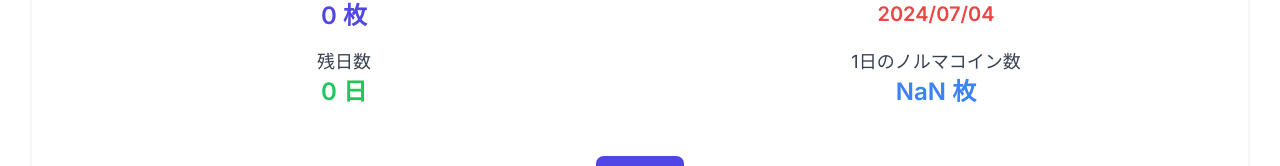
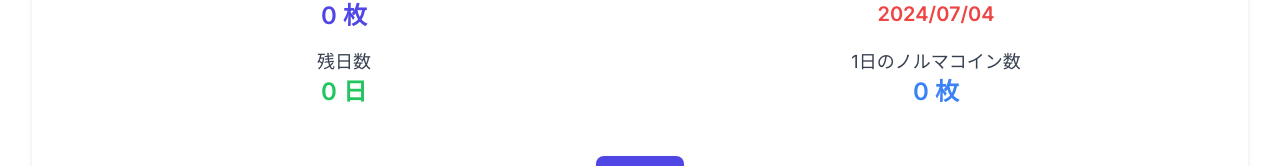
Before and after one commit to ksdeveloper0201/atDNC, a Next.js app: page /tsumutsumuTodo/todoInfo in a window 1280 px wide. Shown: the part 324-490 px from the top of the page. Built offline with nearby package versions, Linux system fonts and the light colour scheme.

Commit message:
localStrageにデータを保存するように機能追加

```diff
--- a/app/tsumutsumuTodo/page.tsx
+++ b/app/tsumutsumuTodo/page.tsx
@@ -2,6 +2,8 @@ import SetTodoInfo from "@/components/tsumutsumuTodo/setTodoInfo";
 
 
 const TsumutsumuTodo = () => {
+    const todoData = localStorage.getItem('todoData')
+    if (todoData) console.log('todoData', todoData)
     return (
         <div className="container mx-auto px-6 py-8">
             <div className="text-center">
--- a/app/tsumutsumuTodo/todoInfo/page.tsx
+++ b/app/tsumutsumuTodo/todoInfo/page.tsx
@@ -1,9 +1,8 @@
-'use client'
+'use client';
 
 import { formatDate } from '@/utils/util-function';
 import { useSearchParams } from 'next/navigation';
-import { Suspense } from 'react';
-import { Button } from "@/components/ui/button"
+import { Button } from "@/components/ui/button";
 
 const TodoInfo = () => {
     const searchParams = useSearchParams();
@@ -11,23 +10,48 @@ const TodoInfo = () => {
     const todoObject = {
         goalTitle: searchParams.get('goalTitle') ?? '',
         goalDescription: searchParams.get('goalDescription') ?? '',
-        goalDeadline: searchParams.get('goalDeadline') ?? (new Date()).toString(),
+        goalDeadline: searchParams.get('goalDeadline') ?? new Date().toISOString(), // フォーマットをISOに統一
         goalCoin: parseInt(searchParams.get('goalCoin') ?? '0'),
         currentCoin: parseInt(searchParams.get('currentCoin') ?? '0'),
         goalBox: parseInt(searchParams.get('goalBox') ?? '0'),
     };
 
+    // goalDeadlineが有効か確認
     const goalDeadline = new Date(todoObject.goalDeadline);
     const today = new Date();
+
+    // 無効な日付に対処
+    if (isNaN(goalDeadline.getTime())) {
+        console.error('Invalid goalDeadline:', todoObject.goalDeadline);
+        return <div>Invalid goal deadline provided.</div>;
+    }
+
+    // 日付の差を計算
     const tillGoalDatesTime = goalDeadline.getTime() - today.getTime();
-    const tillGoalDates = Math.floor(tillGoalDatesTime / (60 * 60 * 24 * 1000));
+    const tillGoalDates = Math.floor(tillGoalDatesTime / (1000 * 60 * 60 * 24));
 
+    // コインの計算
     const goalCoin = todoObject.goalCoin ? todoObject.goalCoin : todoObject.goalBox * 30000;
     const goalBox = todoObject.goalBox ? todoObject.goalBox : Math.floor(todoObject.goalCoin / 30000);
-    const oneDayNorma = (goalCoin - todoObject.currentCoin) / tillGoalDates;
+
+    // 残り日数が0以下の場合の処理
+    const oneDayNorma = tillGoalDates > 0 ? Math.floor((goalCoin - todoObject.currentCoin) / tillGoalDates) : 0;
+
+    const calculatedTodoData = {
+        ...todoObject,
+        goalCoin: goalCoin,
+        goalBox: goalBox
+    };
+
+    const sendTodoData = () => {
+        try {
+            localStorage.setItem('todoData', JSON.stringify(calculatedTodoData));
+        } catch (e) {
+            console.error('Error saving to localStorage:', e);
+        }
+    };
 
     return (
-        <>
         <div className='grid gap-6 p-6 bg-white shadow-md rounded-lg'>
             <div className='text-center'>
                 <h1 className='text-3xl font-bold text-gray-900 mb-2'>
@@ -41,7 +65,6 @@ const TodoInfo = () => {
                     <span className='text-lg text-gray-700'>目標コイン枚数</span>
                     <span className='text-2xl font-semibold text-indigo-600'>{goalCoin} 枚</span>
                 </div>
-
                 <div className='flex flex-col items-center'>
                     <span className='text-lg text-gray-700'>目標ボックス数</span>
                     <span className='text-2xl font-semibold text-indigo-600'>{goalBox} 個</span>
@@ -64,26 +87,17 @@ const TodoInfo = () => {
 
                 <div className='flex flex-col items-center'>
                     <span className='text-lg text-gray-700'>1日のノルマコイン数</span>
-                        <span className='text-2xl font-semibold text-blue-500'>{Math.floor(oneDayNorma)} 枚</span>
+                    <span className='text-2xl font-semibold text-blue-500'>{oneDayNorma} 枚</span>
                 </div>
             </div>
 
             <div className='flex justify-center mt-6'>
-                    <Button className='bg-indigo-600 text-white hover:bg-indigo-700 px-4 py-2 rounded-lg shadow'>
+                <Button onClick={sendTodoData} className='bg-indigo-600 text-white hover:bg-indigo-700 px-4 py-2 rounded-lg shadow'>
                     登録する
                 </Button>
             </div>
         </div>
-        </>
     );
 };
 
-const TodoInfoPage = () => {
-    return (
-        <Suspense fallback={<div>loading...</div>}>
-            <TodoInfo />
-        </Suspense>
-    );
-}
-
-export default TodoInfoPage;
+export default TodoInfo;
```
Lines whose indentation alone changed are shown as unchanged.
